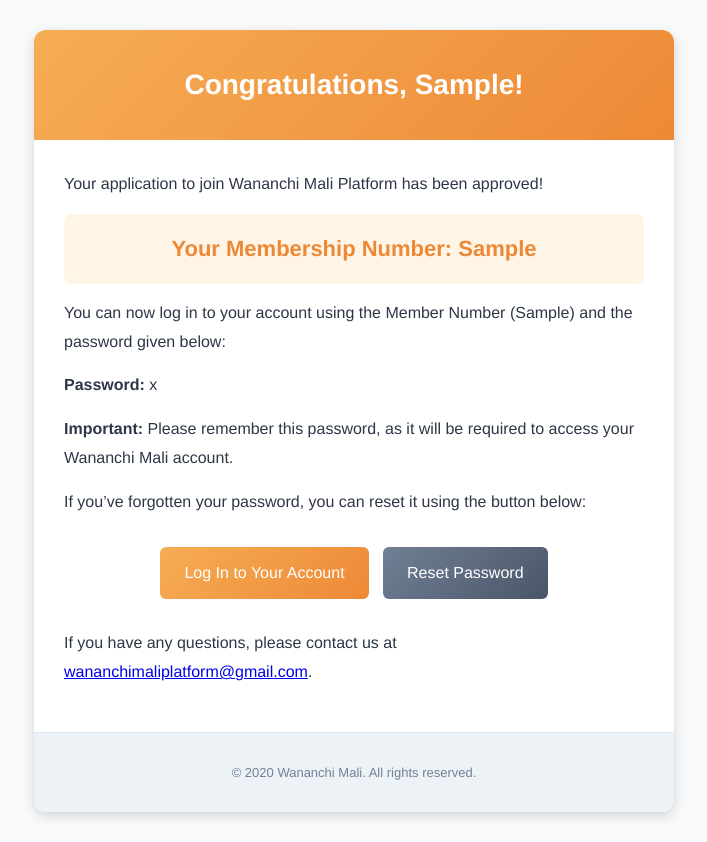
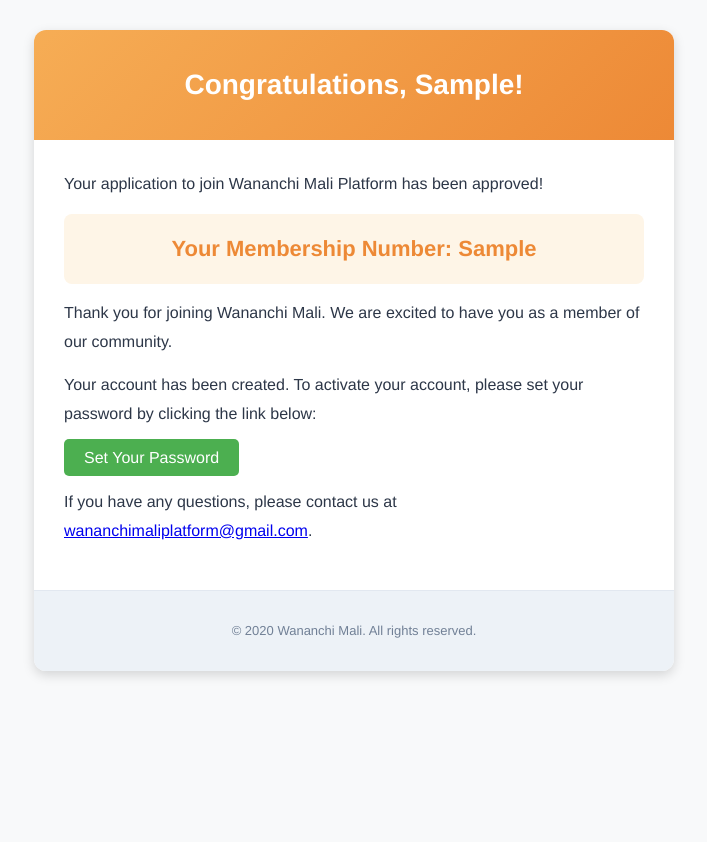
Before and after one commit to corbantechnologies/saccoapi, a Django app: template accounts/templates/account_activation_email.html in a window 1280 px wide. Shown: the whole page, without its empty margins (286-993 px from the left). After the commit the page ends 677 px from the top, so only its background shows below. Run offline with Django 5.2, Linux system fonts and the light colour scheme; a user stored in the database is signed in; tables that the repository leaves empty hold one stand-in row (values such as "Sample post"); the template is opened without the code that fills it: most values are stand-ins (such as "Sample title", 1, 10 or a date in 2020); parts of the project's set-up code (start-up, migrations or seed data) failed here and were passed over.

Commit message:
modify template

```diff
--- a/accounts/templates/account_activation_email.html
+++ b/accounts/templates/account_activation_email.html
@@ -107,19 +107,15 @@
             <div class="content">
                 <p>Your application to join Wananchi Mali Platform has been approved!</p>
                 <p class="membership-number"><strong>Your Membership Number:</strong> {{ user.member_no }}</p>
-                <p>You can now log in to your account using the Member Number ({{ user.member_no }}) and the password
-                    given below:
+                <p>Thank you for joining Wananchi Mali. We are excited to have you as a member of our community.</p>
+                <p>Your account has been created. To activate your account, please set your password by clicking the
+                    link below:</p>
+                <p>
+                    <a href="{{ activation_link }}"
+                        style="background-color: #4CAF50; color: white; padding: 10px 20px; text-decoration: none; border-radius: 5px;">
+                        Set Your Password
+                    </a>
                 </p>
-                <p><strong>Password:</strong> {{ password }}</p>
-                <p><strong>Important:</strong>
-
-                    Please remember this password, as it will be required to access your Wananchi Mali
-                    account.</p>
-                <p>If you’ve forgotten your password, you can reset it using the button below:</p>
-                <div style="text-align: center; margin: 20px 0;">
-                    <a href="{{ site_url }}" class="btn">Log In to Your Account</a>
-                    <a href="{{ password_reset_url }}" class="btn secondary">Reset Password</a>
-                </div>
                 <p>If you have any questions, please contact us at <a
                         href="mailto:wananchimaliplatform@gmail.com">wananchimaliplatform@gmail.com</a>.</p>
             </div>
```
